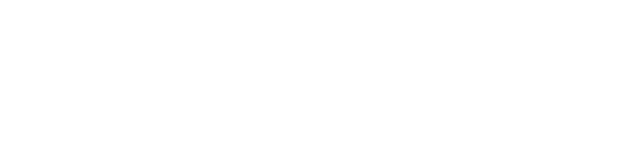
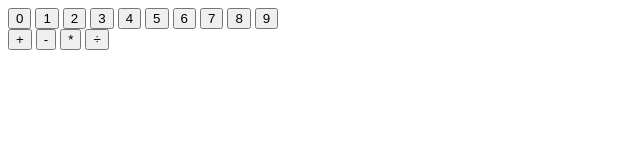
Before and after one commit to aleksapetrovic2907/odin-5-calculator, a plain HTML site: page index.html in a window 1280 px wide. Shown: the whole page, without its empty margins (0-640 px from the left). Drawn offline with Linux system fonts and the light colour scheme; files whose address does not match are found by name.

Commit message:
add button elements to calculator in HTML page

```diff
--- a/index.html
+++ b/index.html
@@ -12,7 +12,29 @@
 
 <body>
     <div id="calculator">
+        <div id="display">
 
+        </div>
+        <div id="buttons-container">
+            <div id="digits-container">
+                <button class="digit-button" id="0">0</button>
+                <button class="digit-button" id="1">1</button>
+                <button class="digit-button" id="2">2</button>
+                <button class="digit-button" id="3">3</button>
+                <button class="digit-button" id="4">4</button>
+                <button class="digit-button" id="5">5</button>
+                <button class="digit-button" id="6">6</button>
+                <button class="digit-button" id="7">7</button>
+                <button class="digit-button" id="8">8</button>
+                <button class="digit-button" id="9">9</button>
+            </div>
+            <div id="operations-container">
+                <button class="operation-button" id="add">+</button>
+                <button class="operation-button" id="add">-</button>
+                <button class="operation-button" id="add">*</button>
+                <button class="operation-button" id="add">÷</button>
+            </div>
+        </div>
     </div>
 </body>
 
```
